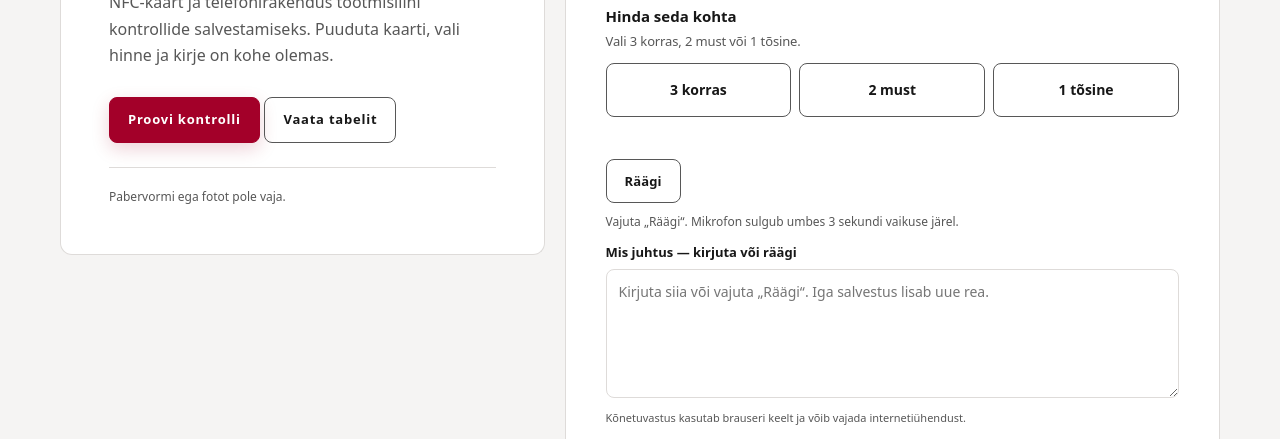
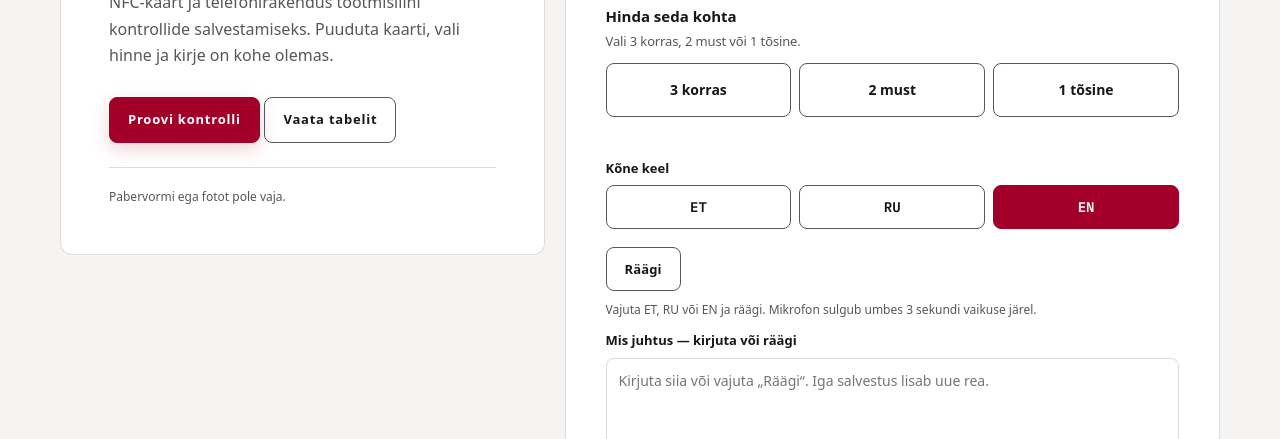
Before and after one commit to Biopargi-hack/bio-app, a plain HTML site: page app/index.html in a window 1280 px wide. Shown: the part 361-800 px from the top of the page. Drawn offline with Linux system fonts and the light colour scheme.

Commit message:
fix(app): restore ET RU EN voice buttons

```diff
--- a/app/app.js
+++ b/app/app.js
@@ -54,9 +54,10 @@ const WORDS = {
     not_clean: 'Not clean',
     cannot_sign: 'Cannot sign',
     speak: 'Speak',
+    voice_lang: 'Speech language',
     record_audio: 'Record voice note',
     record_audio_stop: 'Stop and save voice note',
-    audio_hint: 'Press Speak. The mic closes after about 3 seconds of quiet.',
+    audio_hint: 'Tap ET, RU or EN, then speak. The mic closes after about 3 seconds of quiet.',
     audio_recording: 'Recording... tap to stop and save',
     audio_saved: 'Voice note saved',
     spoken_saved: 'Spoken text added',
@@ -71,7 +72,7 @@ const WORDS = {
     audio_stop_first: 'Stop the voice note before saving.',
     note_label: 'What happened — write or speak',
     note_ph: 'Type here, or press Speak. Each recording adds a new line.',
-    note_hint: 'Speech recognition uses your browser language and may need an internet connection.',
+    note_hint: 'Pick ET, RU or EN above. The recognised text is written here; speech may need an internet connection.',
     what_happened: 'What happened',
     photo: 'Photo evidence',
     take_photo: 'Take photo',
@@ -192,9 +193,10 @@ const WORDS = {
     not_clean: 'Ei ole puhas',
     cannot_sign: 'Ei saa allkirjastada',
     speak: 'Räägi',
+    voice_lang: 'Kõne keel',
     record_audio: 'Salvesta häälmärkus',
     record_audio_stop: 'Peata ja salvesta häälmärkus',
-    audio_hint: 'Vajuta „Räägi“. Mikrofon sulgub umbes 3 sekundi vaikuse järel.',
+    audio_hint: 'Vajuta ET, RU või EN ja räägi. Mikrofon sulgub umbes 3 sekundi vaikuse järel.',
     audio_recording: 'Salvestan… vajuta peatamiseks ja salvestamiseks',
     audio_saved: 'Häälmärkus salvestatud',
     spoken_saved: 'Räägitud tekst lisatud',
@@ -209,7 +211,7 @@ const WORDS = {
     audio_stop_first: 'Peata häälmärkus enne salvestamist.',
     note_label: 'Mis juhtus — kirjuta või räägi',
     note_ph: 'Kirjuta siia või vajuta „Räägi“. Iga salvestus lisab uue rea.',
-    note_hint: 'Kõnetuvastus kasutab brauseri keelt ja võib vajada internetiühendust.',
+    note_hint: 'Vali ülal ET, RU või EN. Äratuntud tekst ilmub siia; kõnetuvastus võib vajada internetiühendust.',
     what_happened: 'Mis juhtus',
     photo: 'Foto tõend',
     take_photo: 'Tee foto',
@@ -320,6 +322,15 @@ function speechLabel(code) {
   return SPEECH_LABELS[code] || String(code || '').slice(0, 2).toUpperCase();
 }
 
+function setSpeechLang(code) {
+  speechLang = code;
+  document.querySelectorAll('.lang-btn').forEach((button) => {
+    const active = button.dataset.lang === code;
+    button.classList.toggle('active', active);
+    button.setAttribute('aria-pressed', String(active));
+  });
+}
+
 
 // One recogniser accepts one language, so the first words choose it.
 function detectSpokenLang(text) {
@@ -370,6 +381,7 @@ function applyLanguage() {
   }
   $('langToggle').textContent = lang === 'en' ? 'ET' : 'EN';
   $('langToggle').setAttribute('aria-label', lang === 'en' ? 'Switch to Estonian' : 'Switch to English');
+  setSpeechLang(speechLang);
   renderMediaPreview();
   showMediaNote();
   refreshSavedRecord();
@@ -1341,6 +1353,13 @@ function bind() {
   document.querySelectorAll('.grade-btn').forEach((btn) => {
     btn.addEventListener('click', () => setGrade(Number(btn.dataset.grade)));
   });
+  document.querySelectorAll('.lang-btn').forEach((button) => {
+    button.addEventListener('click', () => {
+      setSpeechLang(button.dataset.lang);
+      if (speechSession) speechSession.stop();
+      toggleVoice();
+    });
+  });
   $('voiceBtn').addEventListener('click', toggleVoice);
   $('photoBtn').addEventListener('click', () => {
     $('photo').accept = 'image/*';
--- a/app/index.html
+++ b/app/index.html
@@ -81,8 +81,16 @@
           </section>
 
           <div class="voice-controls">
+            <div class="field">
+              <span data-i18n="voice_lang">Speech language</span>
+              <div class="lang-buttons" role="group" aria-label="Speech language">
+                <button type="button" class="lang-btn active" data-lang="et-EE" aria-pressed="true">ET</button>
+                <button type="button" class="lang-btn" data-lang="ru-RU" aria-pressed="false">RU</button>
+                <button type="button" class="lang-btn" data-lang="en-US" aria-pressed="false">EN</button>
+              </div>
+            </div>
             <button id="voiceBtn" class="voice" type="button" data-i18n="speak">Räägi</button>
-            <p id="audioNote" class="note" role="status" data-i18n="audio_hint">Vajuta „Räägi“. Mikrofon sulgub umbes 3 sekundi vaikuse järel.</p>
+            <p id="audioNote" class="note" role="status" data-i18n="audio_hint">Vajuta ET, RU või EN ja räägi. Mikrofon sulgub umbes 3 sekundi vaikuse järel.</p>
           </div>
 
           <label class="field text-field">
--- a/app/styles.css
+++ b/app/styles.css
@@ -811,6 +811,18 @@ main {
 .grade-btn.selected, .grade-btn:hover { border-color: var(--accent); background: var(--accent); color: var(--paper); }
 .voice { width: auto; min-height: 44px; margin: 0; padding: 0 18px; border: 1px solid var(--line-strong); border-radius: 8px; font: 700 13px/1 var(--sans); text-transform: none; }
 .voice-controls .note, .field-hint, .note { font-family: var(--sans); }
+.lang-buttons { display: grid; grid-template-columns: repeat(3, minmax(0, 1fr)); gap: 8px; margin-bottom: 10px; }
+.lang-btn {
+  min-height: 44px;
+  padding: 8px 6px;
+  border: 1px solid var(--line-strong);
+  border-radius: 8px;
+  background: var(--paper);
+  color: var(--ink);
+  font: 700 14px/1 var(--mono);
+}
+.lang-btn:hover { background: var(--wash); }
+.lang-btn.active { background: var(--accent); border-color: var(--accent); color: var(--paper); }
 .field > span { margin-bottom: 8px; color: var(--ink); font: 700 13px/1.4 var(--sans); letter-spacing: 0; text-transform: none; }
 .text-field textarea { min-height: 100px; border: 1px solid var(--line); border-radius: 8px; background: var(--paper); font: 400 14px/1.5 var(--sans); }
 .quiet { min-height: 44px; padding: 0 15px; border: 1px solid var(--line-strong); border-radius: 8px; font: 700 13px/1 var(--sans); text-transform: none; }
--- a/app/sw.js
+++ b/app/sw.js
@@ -1,4 +1,4 @@
-const CACHE = 'tap-to-prove-ca9c58035694';
+const CACHE = 'tap-to-prove-8fda78d514d6';
 const ASSETS = [
   './',
   './index.html',
```
Also changed, not shown: 2 other files.
